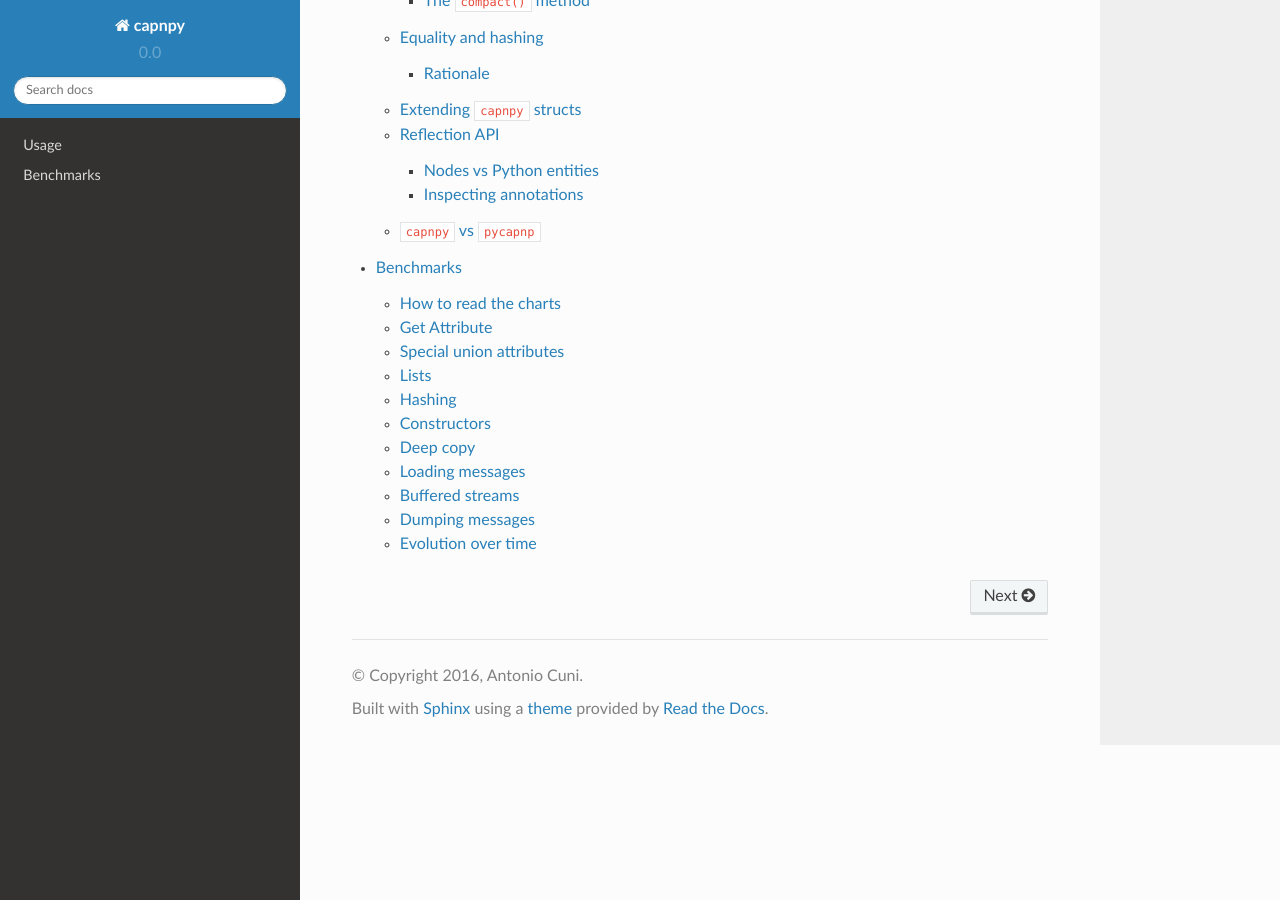
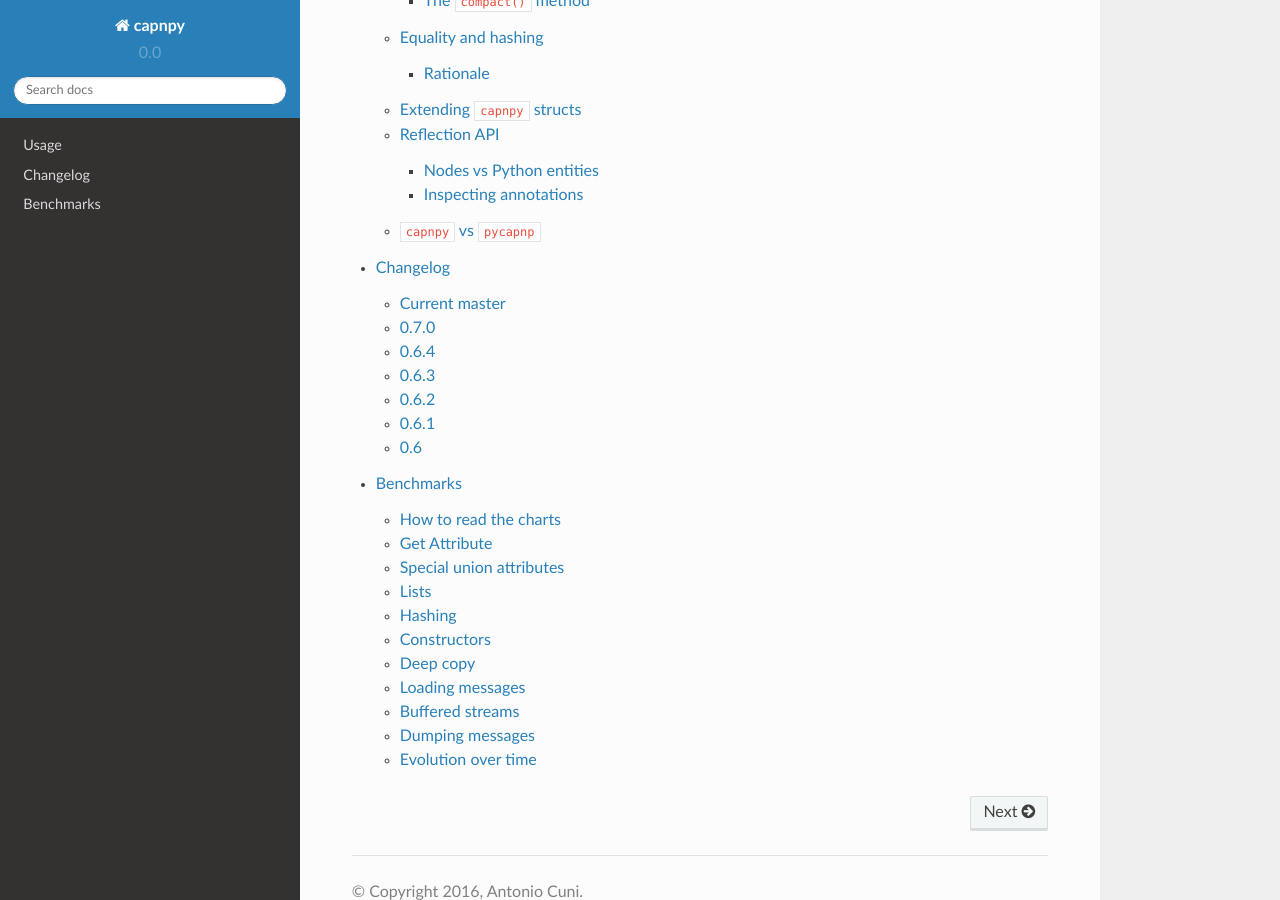
Before and after one commit to antocuni/capnpy, a Sphinx documentation site: the page built from docs/source/index.rst, in a window 1280 px wide and 900 px high, scrolled down 869 px. Built offline with Sphinx 7.4.7 and the Read the Docs theme 2.0.0, drawn with Linux system fonts in a browser that asks for light colours; part of the change alters nothing that is shown.

Commit message:
add a Changelog file, and document what changed in the last few versions

```diff
--- /dev/null
+++ b/docs/source/changelog.rst
@@ -0,0 +1,63 @@
+==========
+Changelog
+==========
+
+Current master
+==============
+
+* Improve the ``shortrepr()`` method and consequently the ``__repr__`` of
+  capnpy structs: the goal is to make the output of shortrepr() fully
+  compatible with the standard ``capnp encode`` tool: this way it is possible
+  to reconstruct the original binary message from a capnpy textual dump.
+
+* Fix a corner case when reading far pointers: this bug prevented capnpy to
+  parse large schemas under some conditions.
+
+* Add a new compilation option to control whether to include the Reflection
+  data: see :ref:`option`.
+
+* Improve support for ``const`` inside capnproto schemas: it is now possible
+  to declare struct and list constants.
+
+0.7.0
+=====
+
+* Add the :ref:`Reflection API`, which makes it possible to programmatically
+  query information about a schema, for example what are the fields inside a
+  struct.
+
+0.6.4
+=====
+
+* Fix ``$Py.groups`` collisions (`PR #45`_).
+
+0.6.3
+=====
+
+* Fix the repr text fields when ``textType=unicode``.
+
+0.6.2
+=====
+
+* Don't crash if we can't determine the version of ``capnp`` (`PR #43`_).
+
+
+0.6.1
+=====
+
+* Improve ``load()`` and ``load_all()``. Try harder to distinguish between a
+  clean close of the connection and an unclean one: now we raise EOFError
+  *only* if we read an empty string at the very beginning of the message.
+
+* Fix constructors when using a ``$Py.nullable`` on a group value.
+
+0.6
+====
+
+* Add the new ``text_type`` option (see :ref:`option`). It is now possible to
+  choose whether ``Text`` fields are represented as bytes or unicode.
+
+
+
+.. _`PR #43`: https://github.com/antocuni/capnpy/pull/43
+.. _`PR #45`: https://github.com/antocuni/capnpy/pull/45
--- a/docs/source/index.rst
+++ b/docs/source/index.rst
@@ -15,4 +15,5 @@ a pythonic API and feeling whenever possible.
    :maxdepth: 3
 
    usage
+   changelog
    benchmarks
```
